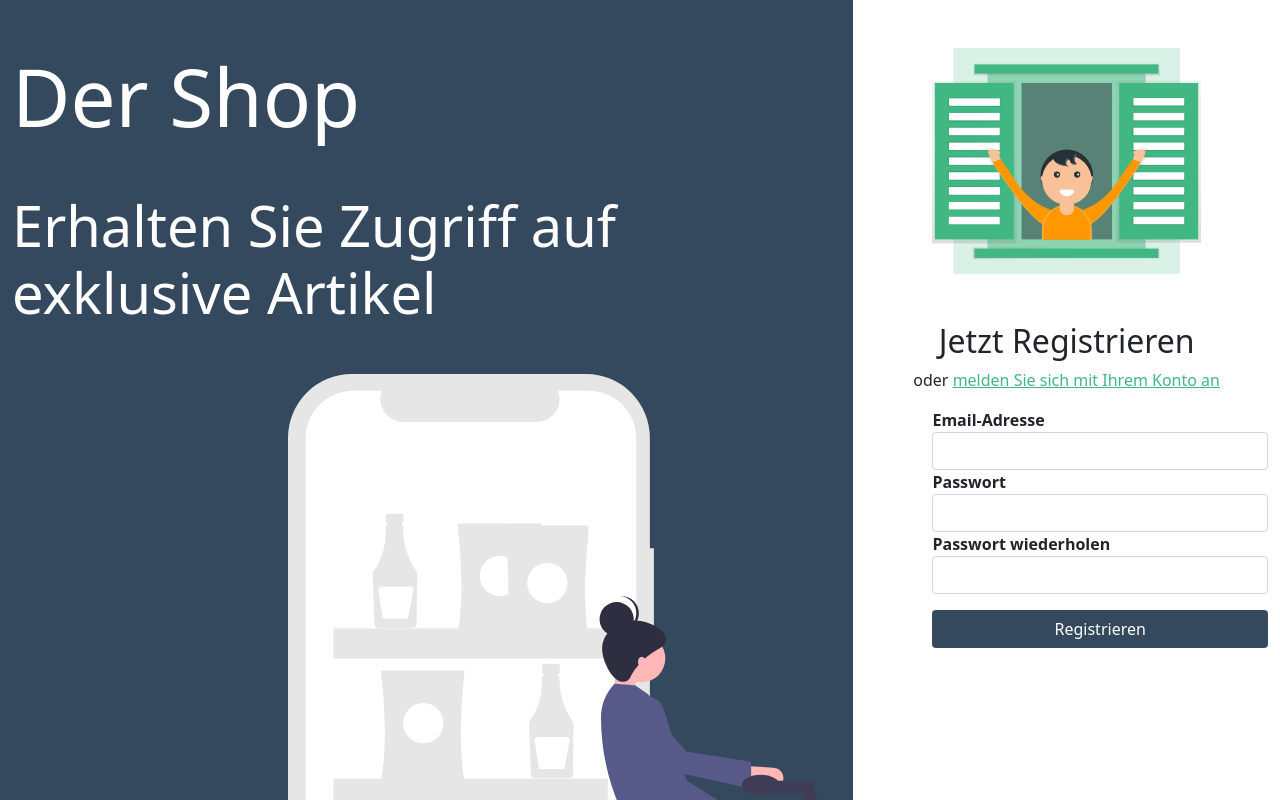
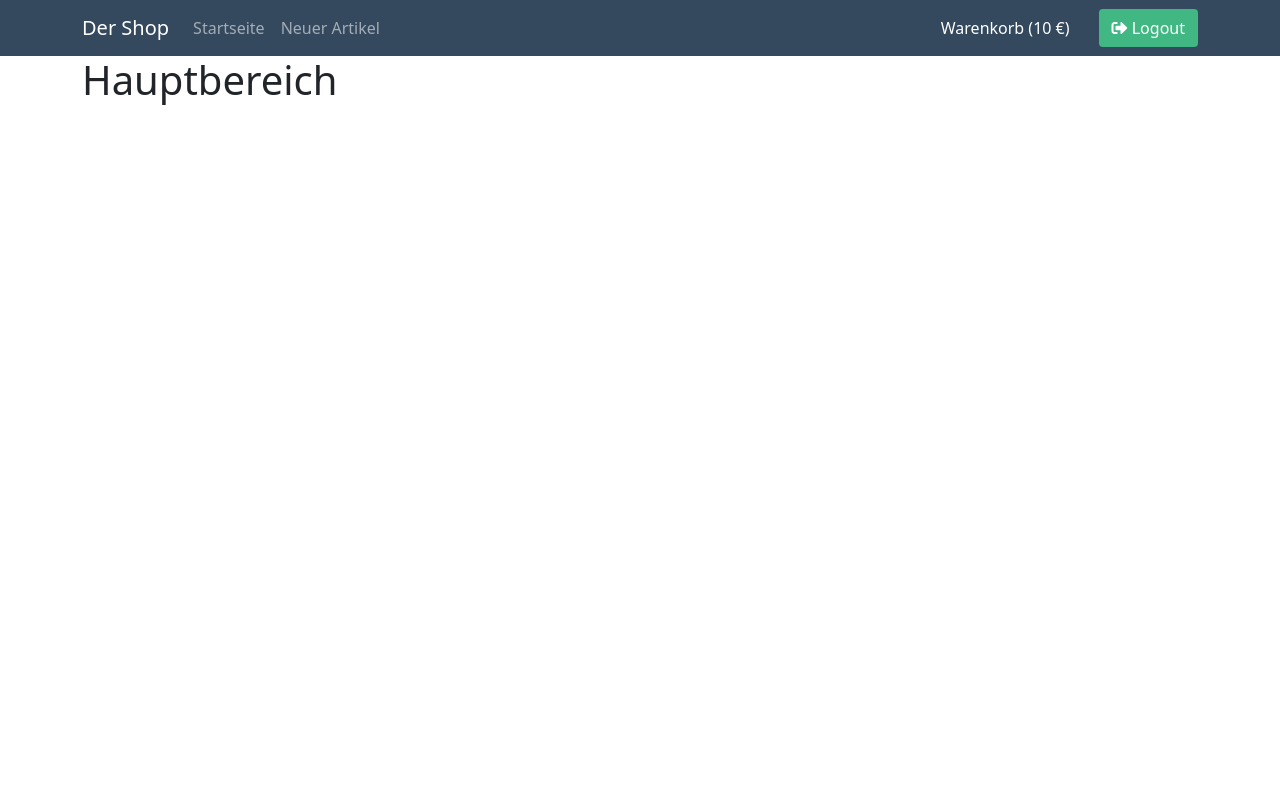
Before and after one commit to DatKHWolf/shop, a Vue app: page /shop in a window 1280 px wide. Shown: the top 800 px of the page. Built offline with nearby package versions, Linux system fonts and the light colour scheme.

Commit message:
Shopseite mit Navbar

```diff
--- a/package.json
+++ b/package.json
@@ -15,6 +15,7 @@
     "core-js": "^3.8.3",
     "vee-validate": "^4.14.6",
     "vue": "^3.2.13",
+    "vue-router": "^4.4.5",
     "vuex": "^4.0.2",
     "yup": "^0.32.9"
   },
--- a/src/App.vue
+++ b/src/App.vue
@@ -1,16 +1,10 @@
 <template>
-  <HomePage />
+  <router-view></router-view>
 </template>
 
 <script>
-import HomePage from "@/pages/HomePage.vue";
-
-
 export default {
   name: "App",
-  components: {
-    HomePage,
-  },
 };
 </script>
 
--- /dev/null
+++ b/src/components/TheNavbar.vue
@@ -0,0 +1,30 @@
+<template>
+  <nav class="navbar navbar-expand-lg bg-vue navbar-dark">
+    <div class="container">
+      <a class="navbar-brand">Der Shop</a>
+      <ul class="navbar-nav me-auto">
+        <li class="nav-item active">
+          <a class="nav-link">Startseite</a>
+        </li>
+        <li class="nav-item">
+          <a class="nav-link">Neuer Artikel</a>
+        </li>
+      </ul>
+      <button class="btn bg-vue me-3">
+        <i class="fas fa-shopping-card"></i> Warenkorb (10 €)
+      </button>
+      <button class="btn bg-vue2">
+        <i class="fas fa-sign-out-alt"></i> Logout
+      </button>
+    </div>
+  </nav>
+</template>
+
+<script>
+export default {
+  name: "TheNavbar",
+};
+</script>
+
+<style scoped>
+</style>
--- /dev/null
+++ b/src/layouts/TheShopLayout.vue
@@ -0,0 +1,28 @@
+<template>
+  <div>
+    <TheNavbar />
+    <main>
+      <div class="container">
+        <div class="row">
+          <div class="col-12">
+            <slot><h1>Hauptbereich</h1></slot>
+          </div>
+        </div>
+      </div>
+    </main>
+  </div>
+</template>
+
+<script>
+import TheNavbar from "@/components/TheNavbar";
+
+export default {
+  name: "TheShopLayout",
+  components: {
+    TheNavbar,
+  },
+};
+</script>
+
+<style scoped>
+</style>
--- a/src/main.js
+++ b/src/main.js
@@ -1,7 +1,9 @@
 import { createApp } from 'vue'
 import App from './App.vue'
 import store from './store';
+import router from './router';
 
 const app = createApp(App);
 app.use(store);
+app.use(router);
 app.mount('#app');
--- /dev/null
+++ b/src/pages/ShopPage.vue
@@ -0,0 +1,23 @@
+<template>
+  <TheShopLayout>
+    <template #default>
+      <h2 >Hallo</h2>
+    </template>
+  </TheShopLayout>
+</template>
+
+<script>
+import TheShopLayout from "@/layouts/TheShopLayout.vue";
+export default {
+  name: "ShopPage",
+  component: { TheShopLayout },
+};
+</script>
+
+<style scoped>
+h2{text-align: center;
+    text-decoration: underline dotted;
+text-decoration-color: blue;
+margin-top: 20px;
+color:rgb(214, 40, 121)}
+</style>
--- /dev/null
+++ b/src/router/index.js
@@ -0,0 +1,14 @@
+import HomePage from "@/pages/HomePage.vue";
+import { createRouter, createWebHistory } from "vue-router";
+//import ShopPage from "@/pages/ShopPage.vue";
+import TheShopLayout from "@/layouts/TheShopLayout.vue";
+
+const router = createRouter({
+  //optionen
+  history: createWebHistory(),
+  routes: [{ path: "/", component: HomePage }, {
+    path:"/shop", component:TheShopLayout
+  }],
+
+});
+export default router;
--- a/src/store/index.js
+++ b/src/store/index.js
@@ -1,5 +1,6 @@
 import { createStore } from "vuex";
 import authModule from "./modules/auth";
+
 const store = createStore({
     modules:{
         auth:authModule,
```
Also changed, not shown: 1 other file (tests, documents, lock files or other folders).
